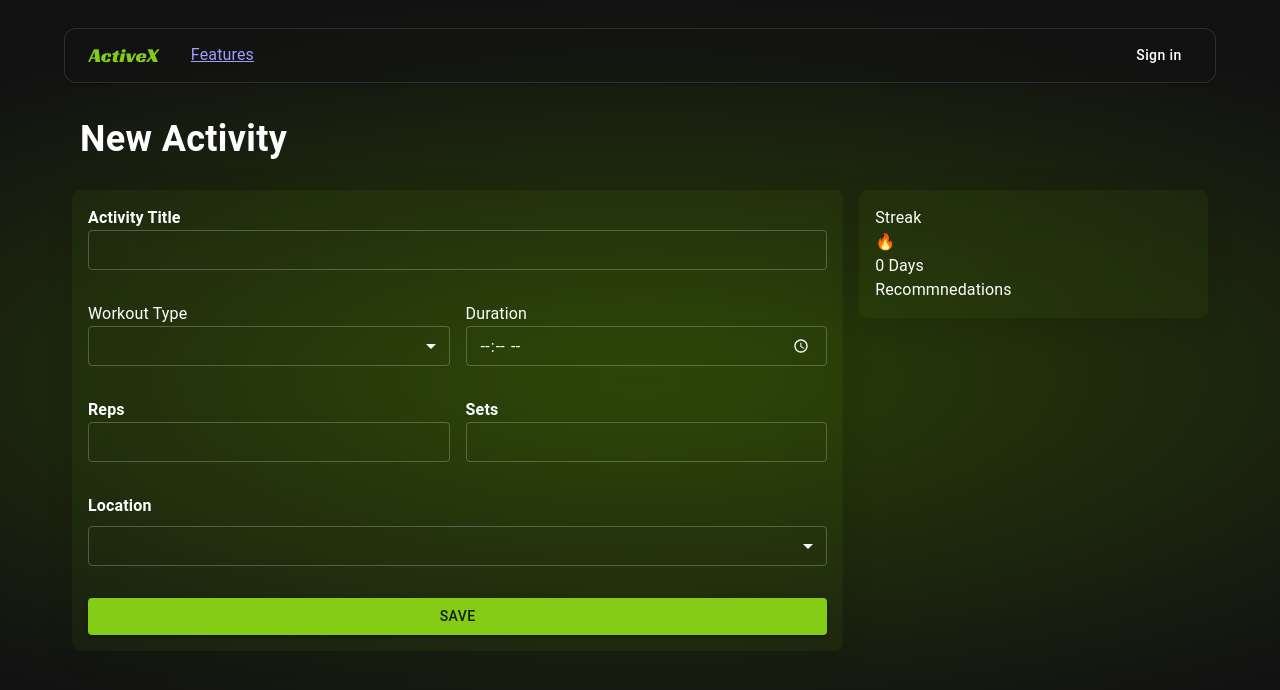
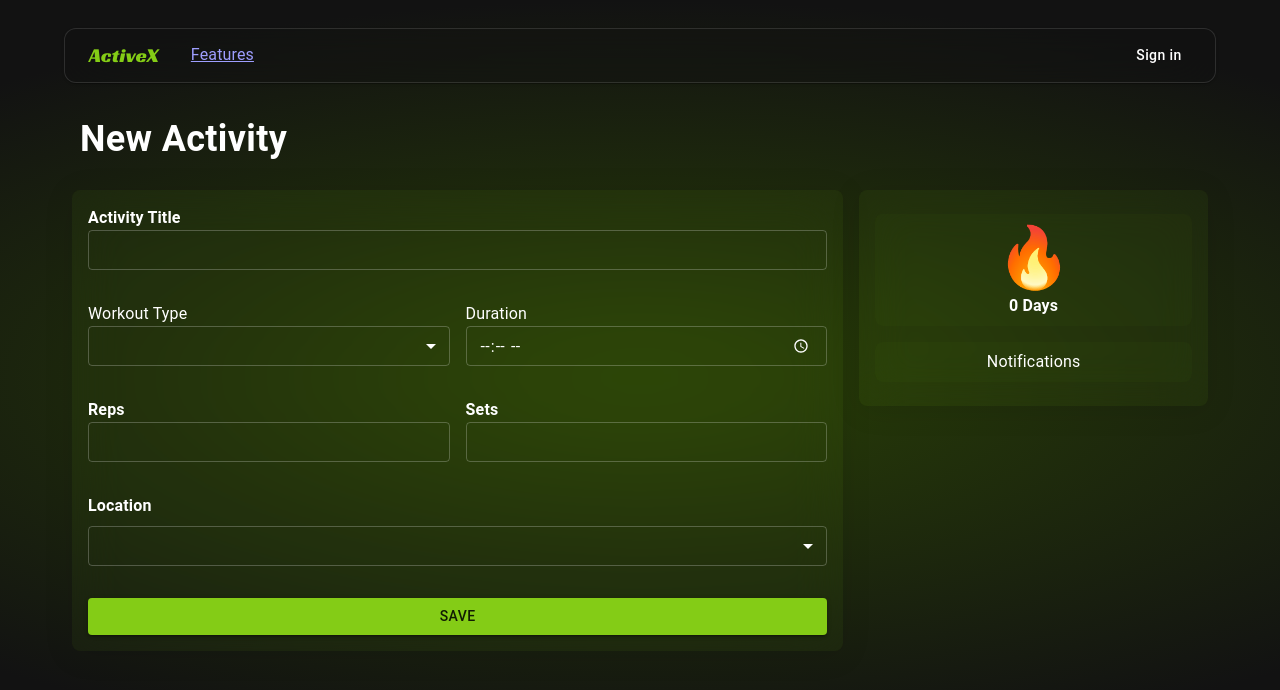
Before and after one commit to pradipGotame/health_checker, a React (Vite) app in the folder frontend/: page /activity in a window 1280 px wide. Shown: the top 690 px of the page. Built offline with nearby package versions, Linux system fonts and the light colour scheme; no server answers.

Commit message:
Activity

```diff
--- a/frontend/src/components/Activity/CreateActivity.jsx
+++ b/frontend/src/components/Activity/CreateActivity.jsx
@@ -145,7 +145,9 @@ export default function CreateActivity() {
               justifyContent={{ sm: "flex-end", xs: "flex-start" }}
               sx={{ width: "100%" }}
             >
-              <Button sx={{width: {xs: '100%'}}} variant="contained">Save</Button>
+              <Button sx={{ width: { xs: "100%" } }} variant="contained">
+                Save
+              </Button>
             </Stack>
           </Box>
           <Box
@@ -159,11 +161,38 @@ export default function CreateActivity() {
               p: 2,
             }}
           >
-            <Typography>Streak</Typography>
-            <Box>🔥</Box>
-            <Box>0 Days</Box>
-
-            <Typography>Recommnedations</Typography>
+            <Stack display="flex" alignItems="center">
+              <Stack
+                display="flex"
+                direction="column"
+                alignItems="center"
+                sx={{
+                  p: 1,
+                  m: 1,
+                  width: "100%",
+                  borderRadius: "8px",
+                  backgroundColor: "rgba(132, 204, 22, 0.025)",
+                }}
+              >
+                <Typography variant="h2">🔥</Typography>
+                <Typography fontWeight="bold">0 Days</Typography>
+              </Stack>
+              <Stack
+                display="flex"
+                direction="column"
+                alignItems="center"
+                sx={{
+                  p: 1,
+                  m: 1,
+                  width: "100%",
+                  borderRadius: "8px",
+                  backgroundColor: "rgba(132, 204, 22, 0.025)",
+                }}
+                spacing={1}
+              >
+                <Typography>Notifications</Typography>
+              </Stack>
+            </Stack>
           </Box>
         </Stack>
       </Container>
```
